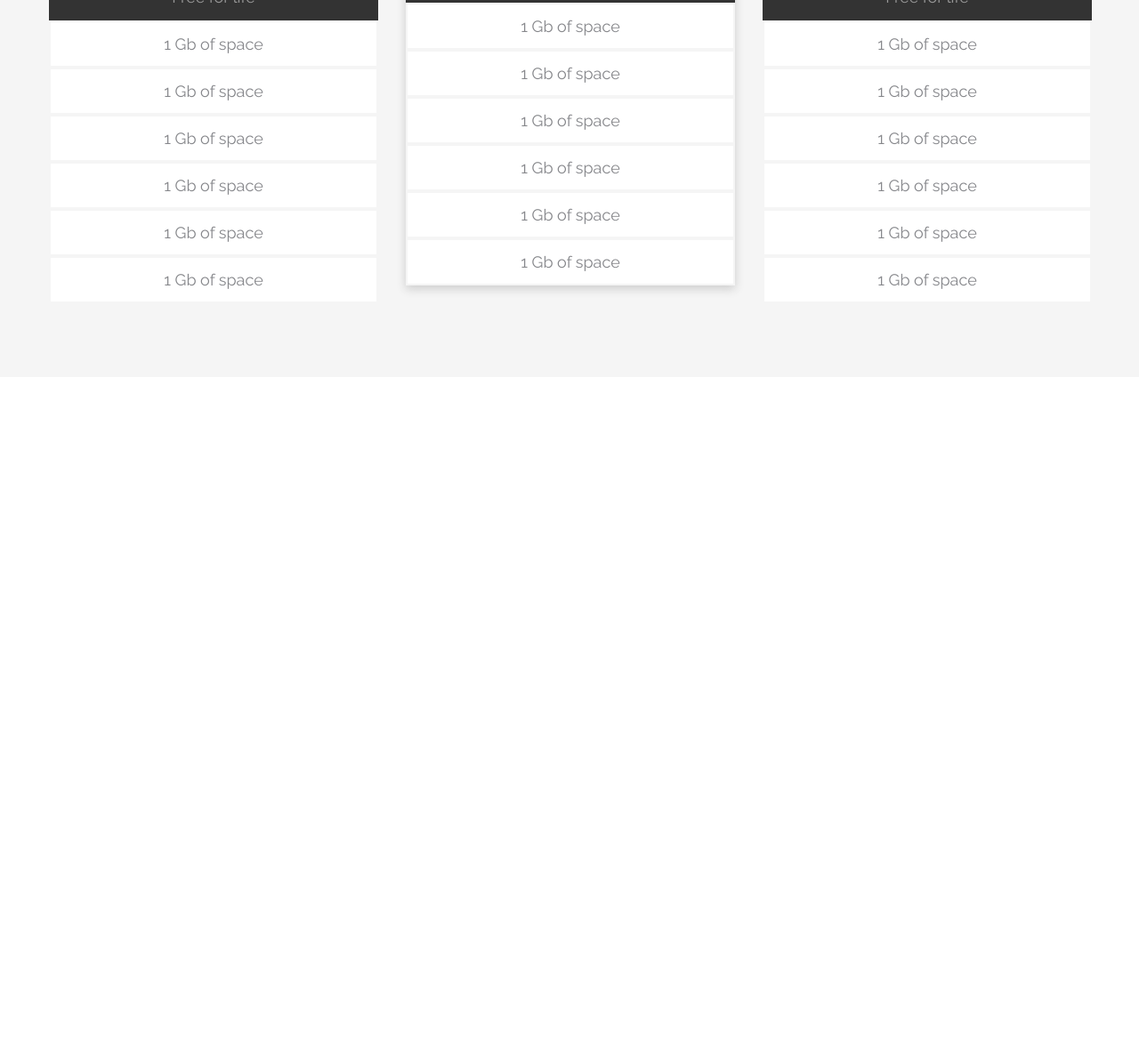
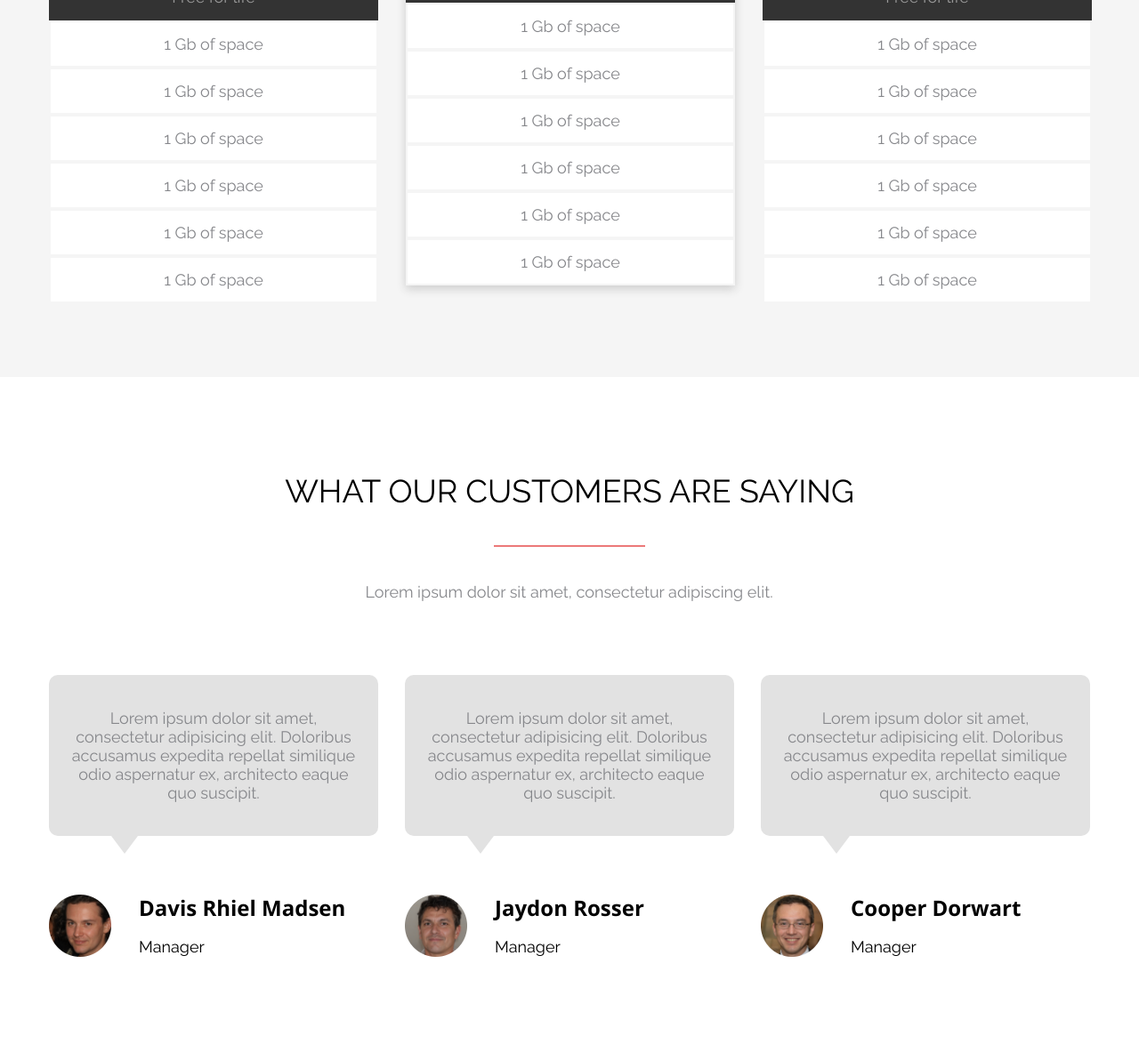
Before and after one commit to Ksuxaha/homework_html, a plain HTML site: page task2/index.html in a window 1280 px wide. Shown: the part 1767-2950 px from the top of the page at 89% size. Before the commit the page ends 2191 px from the top, so only its background shows below. Drawn offline with nearby package versions, Linux system fonts and the light colour scheme.

Commit message:
created Reviews section

```diff
--- /dev/null
+++ b/task2/css/styles_reviews.css
@@ -0,0 +1,106 @@
+@import url('https://fonts.googleapis.com/css2?family=Open+Sans:wght@700&family=Raleway&display=swap');
+
+.container {
+    max-width: 1200px;
+    padding: 0 15px;
+    margin: 0 auto;
+
+}
+
+.wraper-reviews-top{
+    padding-top: 107px;
+
+}
+
+.wrapper-reviews-top_title {
+    color: rgb(0, 0, 0);
+    font-family: Raleway;
+    font-size: 36px;
+    font-weight: 400;
+    line-height: 42px;
+    text-align: center;
+    text-transform: uppercase;
+    padding-bottom: 39.5px ;
+}
+
+.wrapper-reviews-top_line{
+    /*position: absolute;*/
+    width: 170px;
+    height: 0;
+    border: 1px solid rgb(236, 121, 121);
+    margin: 0 auto 40px;
+}
+
+.wrapper-reviews-top_text{
+    width: 1169px;
+    height: 21px;
+    align-items: center;
+    color: rgb(134, 135, 139);
+    font-family: Raleway;
+    font-size: 18px;
+    font-weight: 400;
+    line-height: 21px;
+    text-align: center;
+    /*padding-top: 40.5px;*/
+}
+
+.wrapper-reviews-bottom{
+    display: flex;
+    justify-content: space-between;
+    gap: 30px;
+    padding-top: 83px;
+    padding-bottom: 107px;
+}
+
+.wrapper-reviews-bottom__el1__text, .wrapper-reviews-bottom__el2__text, .wrapper-reviews-bottom__el3__text {
+    border-radius: 10px;
+    background: rgb(226, 226, 226);
+    width: 370px;
+    padding: 38px 25px ;
+    color: rgb(134, 135, 139);
+    font-family: Raleway;
+    font-size: 18px;
+    font-weight: 400;
+    line-height: 21px;
+    text-align: center;
+    margin-bottom: 66px;
+    position: relative;
+
+}
+.wrapper-reviews-bottom__el1__text:after, .wrapper-reviews-bottom__el2__text:after, .wrapper-reviews-bottom__el3__text:after{
+    content: "";
+    position: absolute;
+    border-left: 15px solid transparent;
+    border-right: 15px solid transparent;
+    border-top: 20px solid rgb(226, 226, 226);
+    bottom: -20px;
+    left: 70px ;
+
+}
+
+
+.wrapper-reviews-bottom__el1__data1, .wrapper-reviews-bottom__el2__data2, .wrapper-reviews-bottom__el3__data3{
+    display: flex;
+    justify-content:space-between ;
+    gap: 30px;
+
+}
+
+
+.wrapper-reviews-bottom__el1__data1__name, .wrapper-reviews-bottom__el2__data2__name,.wrapper-reviews-bottom__el3__data3__name {
+    color: rgb(0, 0, 0);
+    font-family: Open Sans;
+    font-size: 24px;
+    font-weight: 700;
+    line-height: 30px;
+    width: 269px;
+}
+
+.wrapper-reviews-bottom__el1__data1__prof, .wrapper-reviews-bottom__el2__data2__prof, .wrapper-reviews-bottom__el3__data3__prof{
+    padding-top: 18px;
+    color: rgb(0, 0, 0);
+    font-family: Raleway;
+    font-size: 18px;
+    font-weight: 400;
+    line-height: 21px;
+}
--- a/task2/index.html
+++ b/task2/index.html
@@ -9,6 +9,7 @@
     <link rel="stylesheet" href="css/styles_awesome.css">
     <link rel="stylesheet" href="css/styles.css">
     <link rel="stylesheet" href="css/styles_pricing.css">
+    <link rel="stylesheet" href="css/styles_reviews.css">
     <title>Tabs</title>
 </head>
 <body>
@@ -135,5 +136,70 @@
 
 
 </section>
+
+
+<section class="Reviews">
+    <div class="container">
+<div class="wraper-reviews-top">
+    <h2 class="wrapper-reviews-top_title">what our customers are saying</h2>
+    <div class="wrapper-reviews-top_line"></div>
+    <p class="wrapper-reviews-top_text">Lorem ipsum dolor sit amet, consectetur
+        adipiscing elit.</p>
+</div>
+        <div class="wrapper-reviews-bottom">
+            <div class="wrapper-reviews-bottom__el1">
+                <p class="wrapper-reviews-bottom__el1__text">Lorem ipsum dolor sit
+                    amet, consectetur adipisicing elit. Doloribus accusamus expedita
+                    repellat similique odio aspernatur ex, architecto eaque
+                    quo suscipit.
+                </p>
+                <div class="wrapper-reviews-bottom__el1__data1">
+                    <div class="wrapper-reviews-bottom__el1__data1__photo">
+                        <img src="img/review1.png" alt="face1">
+                    </div>
+                   <div>
+                       <p class="wrapper-reviews-bottom__el1__data1__name">Davis Rhiel Madsen</p>
+                    <p class="wrapper-reviews-bottom__el1__data1__prof">Manager</p>
+                   </div>
+
+                </div>
+            </div>
+            <div class="wrapper-reviews-bottom__el2">
+                <p class="wrapper-reviews-bottom__el2__text">Lorem ipsum dolor
+                    sit amet, consectetur adipisicing elit. Doloribus accusamus
+                    expedita repellat similique odio aspernatur ex, architecto eaque
+                    quo suscipit.</p>
+                <div class="wrapper-reviews-bottom__el2__data2">
+                    <div class="wrapper-reviews-bottom__el2__data2__photo">
+                        <img src="img/review2.png" alt="face2">
+                    </div>
+                   <div>
+                       <p class="wrapper-reviews-bottom__el2__data2__name">Jaydon Rosser</p>
+                    <p class="wrapper-reviews-bottom__el2__data2__prof">Manager</p>
+                   </div>
+                </div>
+            </div>
+            <div class="wrapper-reviews-bottom__el3">
+                <p class="wrapper-reviews-bottom__el3__text">Lorem ipsum dolor
+                    sit amet, consectetur adipisicing elit. Doloribus accusamus
+                    expedita repellat similique odio aspernatur ex, architecto eaque
+                    quo suscipit.</p>
+                <div class="wrapper-reviews-bottom__el3__data3">
+                    <div class="wrapper-reviews-bottom__el3__data3__photo">
+                        <img src="img/review3.png" alt="face3">
+                    </div>
+                    <div>
+                        <p class="wrapper-reviews-bottom__el3__data3__name">Cooper Dorwart</p>
+                    <p class="wrapper-reviews-bottom__el3__data3__prof">Manager</p>
+                    </div>
+                </div>
+
+
+
+            </div>
+        </div>
+    </div>
+
+</section>
 </body>
 </html>
```
Also changed, not shown: task2/img/review1.png (added), task2/img/review2.png (added), task2/img/review3.png (added), 1 other file.
